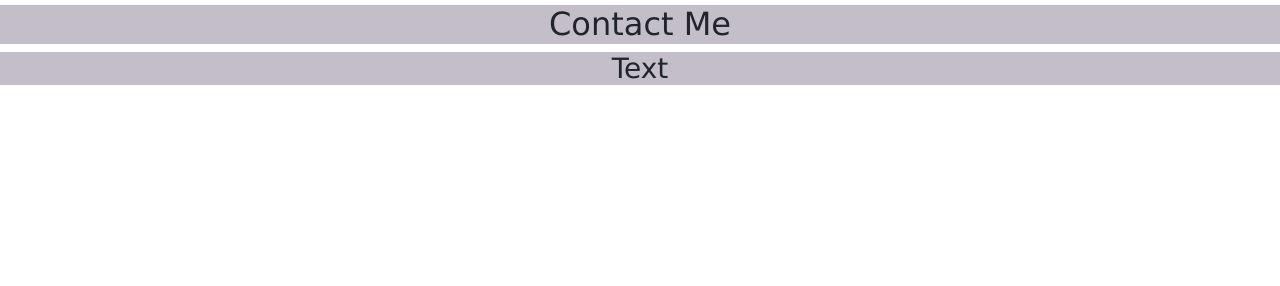
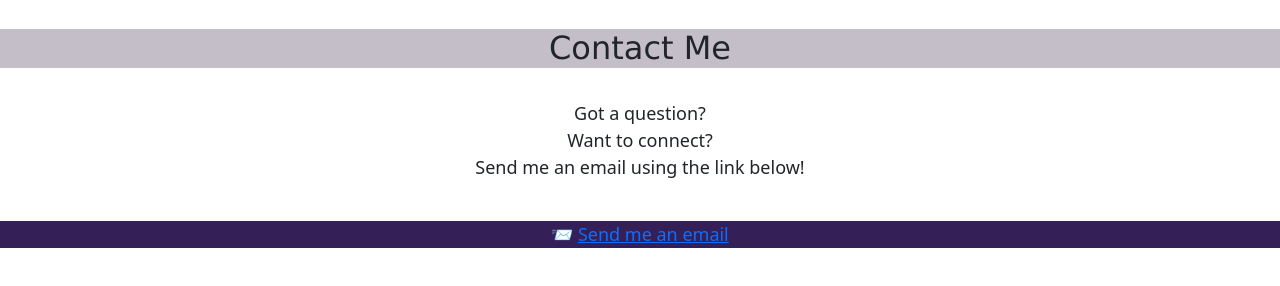
Before and after one commit to Mello245/Porfolio-Project, a plain HTML site: page contact-me.html in a window 1280 px wide. Shown: the part 392-678 px from the top of the page. Drawn offline with nearby package versions, Linux system fonts and the light colour scheme.

Commit message:
push to branch

```diff
--- a/contact-me.html
+++ b/contact-me.html
@@ -54,10 +54,21 @@
     </nav>
  <img src="profile-image.jpg" class="img-fluid center" >
     <h1>Melissa Hale</h1>
-
+<br>
     <h2>Contact Me</h2>
 
+    <br>
+    <p> Got a question?
+    <br>
+    Want to connect?
+    <br>
+    Send me an email using the link below!
+    </p>
+    <br>
 
-    <h3>Text</h3>
+    <div class="contact-link">
+
+    &#x1F4E8; <a href="mailto:melissastephaniehale@gmail.com">Send me an email</a>
+  </div>
   </body>
 </html>
```
Also changed, not shown: gallery.html (+7 -1 lines), free-photo-of-girl-in-the-forest.jpeg (added), free-photo-of-old-book-and-wild-flowers.jpeg (added), free-photo-of-vintage-peugeot-bicycle.jpeg (added), pexels-photo-13766623.jpeg (added), pexels-photo-17029370.webp (added), pexels-photo-7295642.jpeg (added).
